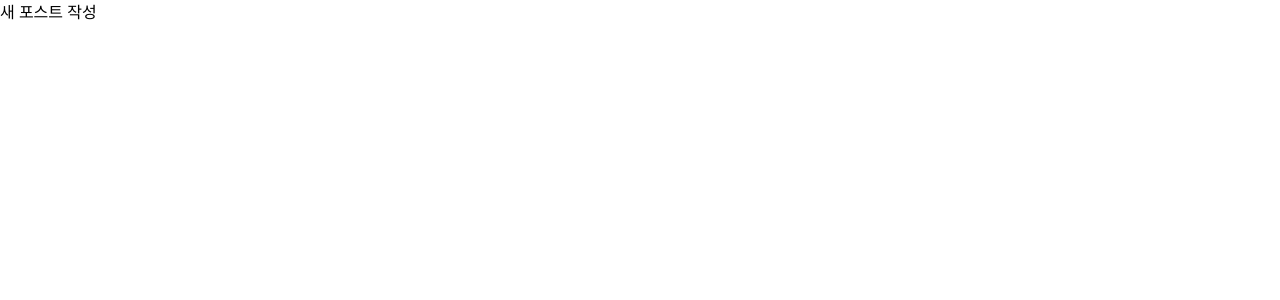
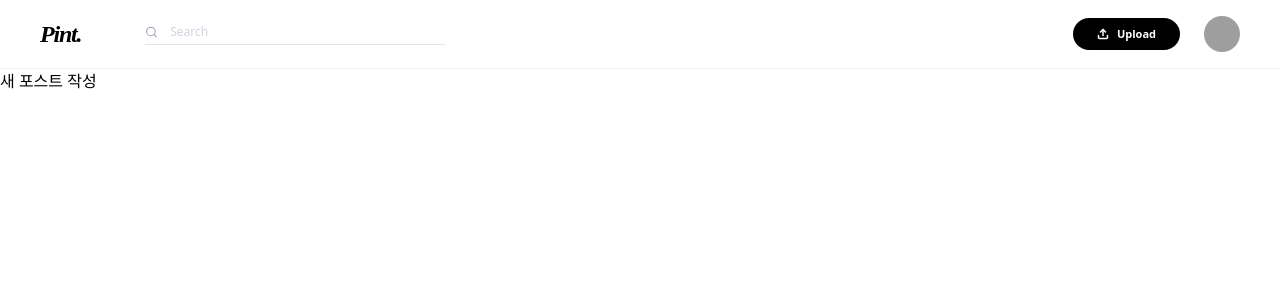
Before and after one commit to Team-Pint/Pint-Frontend, a React (Vite) app: page / in a window 1280 px wide. Shown: the top 300 px of the page. Built offline with nearby package versions, Linux system fonts and the light colour scheme; grey boxes are pictures that could not be loaded.

Commit message:
[feat: Header 추가]

```diff
--- a/src/App.tsx
+++ b/src/App.tsx
@@ -1,6 +1,7 @@
 import Home from './pages/Home/Home';
 import { Routes, Route, useParams } from 'react-router-dom';
 import Profile from './pages/Profile/Profile'
+import Header from './components/Header/Header';
 
 // URL 파라미터 :userId를 추출하여 ProfilePage에 전달하는 컴포넌트
 const ProfileRouteWrapper = () => {
@@ -12,9 +13,12 @@ const ProfileRouteWrapper = () => {
 function App() {
   return (
     <>
+    {/* 1. 모든 페이지 상단에 노출될 헤더 */}
+      <Header myId={1} />
       <Routes>
         <Route path='/' element={<Home />} />
         <Route path="/profile/:userId" element={<ProfileRouteWrapper />} />
+
       </Routes>
     </>
   );
--- a/src/components/Header/Header.tsx
+++ b/src/components/Header/Header.tsx
@@ -0,0 +1,43 @@
+import React from 'react';
+import { Search, Upload } from 'lucide-react';
+import { useNavigate } from 'react-router-dom';
+import { HEADER_STYLES as s } from '../../constants/headerStyles';
+
+interface HeaderProps {
+  myId?: number; // 로그인한 내 ID (나중에 백엔드 연동 시 사용)
+}
+
+const Header: React.FC<HeaderProps> = ({ myId = 1 }) => {
+  const navigate = useNavigate();
+
+  return (
+    <header className={s.headerRoot}>
+      <div className={s.leftSection}>
+        {/* 로고 클릭 시 홈으로 이동 */}
+        <h1 className={s.logo} onClick={() => navigate('/')}>Pint.</h1>
+
+        <div className={s.searchWrapper}>
+          <Search size={14} className="text-gray-400" />
+          <input type="text" placeholder="Search" className={s.searchInput} />
+        </div>
+      </div>
+
+      <div className={s.rightSection}>
+        {/* 업로드 클릭 시 업로드 페이지로 이동 */}
+        <button className={s.uploadBtn} onClick={() => navigate('/upload')}>
+          <Upload size={12} strokeWidth={3} /> Upload
+        </button>
+
+        {/* 아바타 클릭 시 내 프로필로 이동 */}
+        <img
+          src="https://images.unsplash.com/photo-1534528741775-53994a69daeb?w=500"
+          className={s.avatar}
+          alt="profile"
+          onClick={() => navigate(`/profile/${myId}`)}
+        />
+      </div>
+    </header>
+  );
+};
+
+export default Header;
--- /dev/null
+++ b/src/constants/headerStyles.ts
@@ -0,0 +1,10 @@
+export const HEADER_STYLES = {
+  headerRoot: "flex justify-between items-center px-10 py-4 sticky top-0 bg-white z-50 border-b border-black/5",
+  leftSection: "flex items-center gap-16",
+  logo: "text-[24px] font-black font-serif italic tracking-tighter cursor-pointer",
+  searchWrapper: "border-b border-black/10 pb-1 flex items-center gap-3 w-[300px] focus-within:border-black transition-all",
+  searchInput: "outline-none text-xs placeholder:text-gray-300 w-full font-light bg-transparent",
+  rightSection: "flex items-center gap-6",
+  uploadBtn: "bg-black text-white px-6 py-2 rounded-full text-[11px] font-bold hover:bg-gray-800 transition-all flex items-center gap-2",
+  avatar: "w-9 h-9 rounded-full object-cover cursor-pointer hover:ring-2 hover:ring-black/5 transition-all",
+};
--- a/src/pages/Profile/Profile.tsx
+++ b/src/pages/Profile/Profile.tsx
@@ -1,5 +1,5 @@
 import React, { useState, useEffect } from 'react';
-import { Search, Pencil, Upload } from 'lucide-react';
+import { Pencil } from 'lucide-react'; // Search, Upload는 헤더로 갔으니 삭제
 import PostDetailModal from './PostDetailModal';
 import type { ProfileResponse, PostDetail } from '../../types/ProfileData';
 import { cn } from '../../lib/utils';
@@ -10,18 +10,17 @@ const Profile: React.FC<{ userId: number }> = ({ userId }) => {
   const [selectedPost, setSelectedPost] = useState<PostDetail | null>(null);
   const [loading, setLoading] = useState(true);
 
-  // 구조 분해 할당으로 스타일 추출
+  // 헤더 관련 스타일 변수들은 여기서 제거했습니다.
   const {
     container, wrapper, loadingState,
-    headerRoot, logo, searchWrapper, searchInput, btnGroup, uploadBtn, avatar,
-    profileSection, nameWrapper, nameItem, infoWrapper, editBtn, descriptionText, locationText, emailText,
+    profileSection, nameWrapper, nameItem, infoWrapper, editBtn,
+    descriptionText, locationText, emailText,
     gridContainer, gridItem, gridImage, gridOverlay
   } = styles;
 
   useEffect(() => {
-    // API 연동 전 목업 데이터
     const mockData: ProfileResponse = {
-      username: "최소영",
+      username: "최 소영",
       description: "SEOUL-BASED GRAPHIC DESIGNER AND PHOTOGRAPHER. FOCUSING ON MINIMALISM AND ARCHITECTURAL STRUCTURES.",
       city: "SEOUL, KOREA",
       email: "soyoung@example.com",
@@ -44,25 +43,12 @@ const Profile: React.FC<{ userId: number }> = ({ userId }) => {
     <div className={cn(container, !!selectedPost && "overflow-hidden h-screen")}>
       <div className={wrapper}>
 
-        <header className={headerRoot}>
-          <div className="flex items-center gap-16">
-            <h1 className={logo}>Pint.</h1>
-            <div className={searchWrapper}>
-              <Search size={14} className="text-gray-400" />
-              <input type="text" placeholder="Search" className={searchInput} />
-            </div>
-          </div>
-          <div className={btnGroup}>
-            <button className={uploadBtn}>
-              <Upload size={12} strokeWidth={3} /> Upload
-            </button>
-            <img src={profileImage} className={avatar} alt="me" />
-          </div>
-        </header>
+        {/* ❌ <header> 섹션 제거됨 (App.tsx의 공통 Header 사용) */}
 
-        <main>
+        <main className="mt-4"> {/* 헤더와의 적절한 간격을 위해 마진 추가 */}
           <section className={profileSection}>
             <div className={nameWrapper}>
+              {/* 이름 사이 공백이 있으면 줄바꿈 처리 */}
               {username.split(' ').map((name, i) => (
                 <span key={i} className={nameItem}>{name}</span>
               ))}
```
